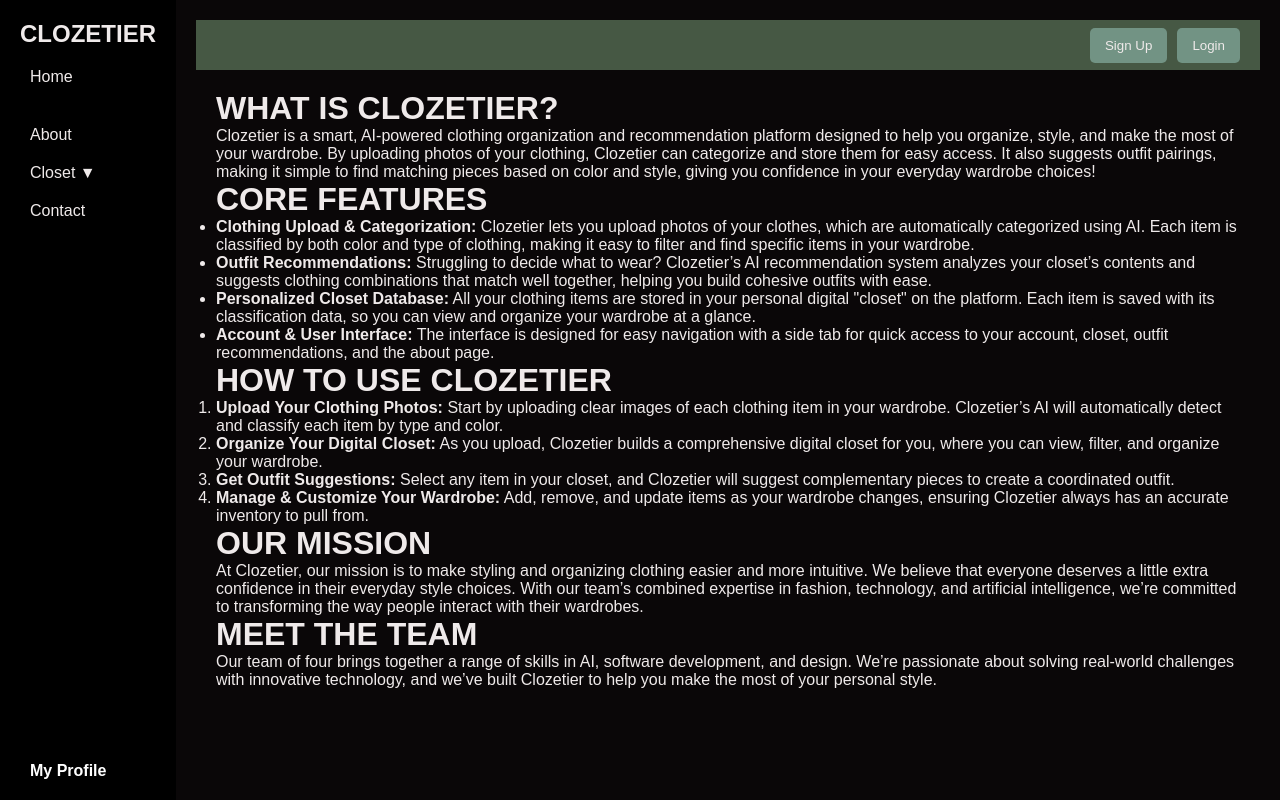
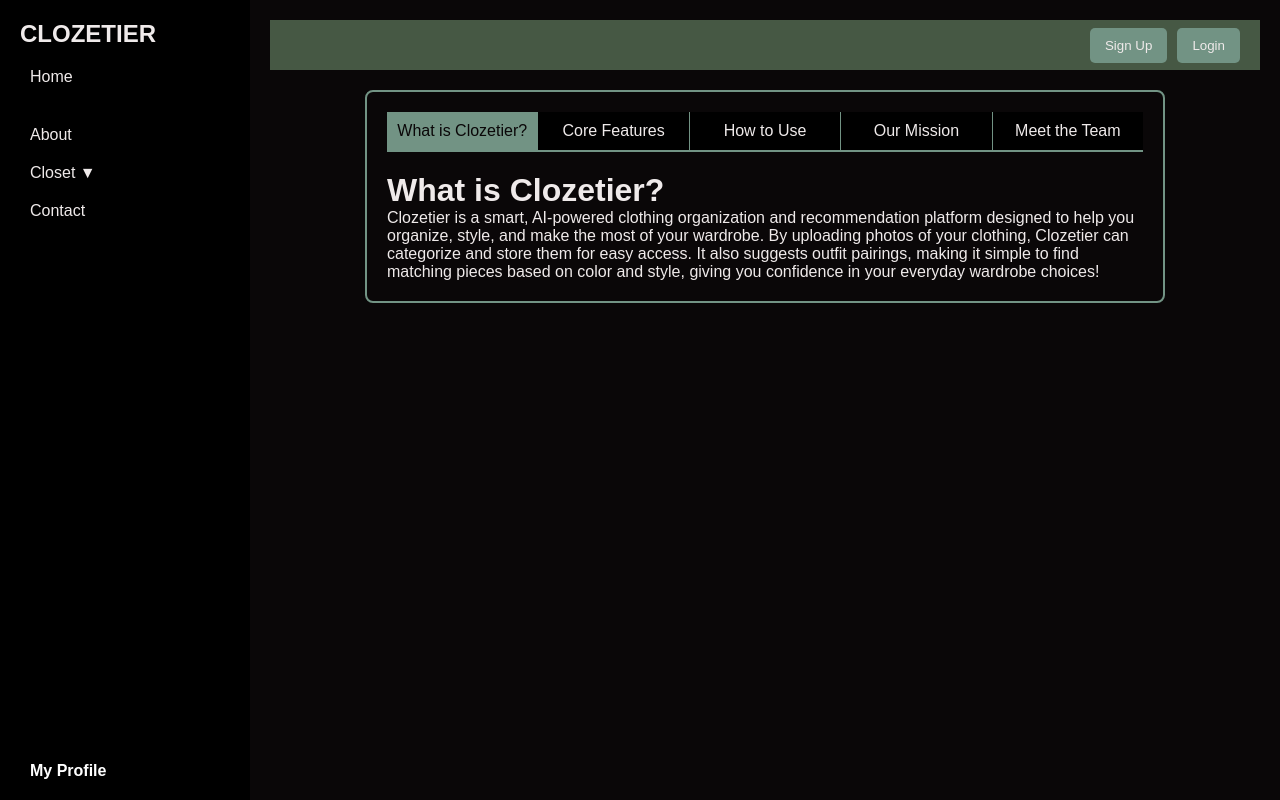
Before and after one commit to whitmireb/clozetier, a Django app: page /about/ in a window 1280 px wide. Run offline with Django 5.2, Linux system fonts and the light colour scheme; parts of the project's set-up code (start-up, migrations or seed data) failed here and were passed over.

Commit message:
edited about page so information is organzied and pleasant to look at.

```diff
--- a/clozetier_site/templates/about.html
+++ b/clozetier_site/templates/about.html
@@ -1,4 +1,3 @@
-<!-- templates/about.html -->
 {% extends "base.html" %}
 
 {% block title %}
@@ -6,28 +5,120 @@
 {% endblock %}
 
 {% block content %}
-    <h1>WHAT IS CLOZETIER?</h1>
-    <p>Clozetier is a smart, AI-powered clothing organization and recommendation platform designed to help you organize, style, and make the most of your wardrobe. By uploading photos of your clothing, Clozetier can categorize and store them for easy access. It also suggests outfit pairings, making it simple to find matching pieces based on color and style, giving you confidence in your everyday wardrobe choices!</p>
+    <style>
+        /* Container for tabs */
+        .tab-container {
+            width: 100%;
+            max-width: 800px;
+            margin: 0 auto;
+            padding: 20px;
+            border: 2px solid var(--accent);
+            border-radius: 8px;
+            background-color: var(--background);
+        }
 
-    <h1>CORE FEATURES</h1>
-    <ul>
-        <li><strong>Clothing Upload & Categorization:</strong> Clozetier lets you upload photos of your clothes, which are automatically categorized using AI. Each item is classified by both color and type of clothing, making it easy to filter and find specific items in your wardrobe.</li>
-        <li><strong>Outfit Recommendations:</strong> Struggling to decide what to wear? Clozetier’s AI recommendation system analyzes your closet’s contents and suggests clothing combinations that match well together, helping you build cohesive outfits with ease.</li>
-        <li><strong>Personalized Closet Database:</strong> All your clothing items are stored in your personal digital "closet" on the platform. Each item is saved with its classification data, so you can view and organize your wardrobe at a glance.</li>
-        <li><strong>Account & User Interface:</strong> The interface is designed for easy navigation with a side tab for quick access to your account, closet, outfit recommendations, and the about page.</li>
-    </ul>
+        /* Tab header */
+        .tab-header {
+            display: flex;
+            justify-content: space-around;
+            border-bottom: 2px solid var(--accent);
+            margin-bottom: 20px;
+        }
 
-    <h1>HOW TO USE CLOZETIER</h1>
-    <ol>
-        <li><strong>Upload Your Clothing Photos:</strong> Start by uploading clear images of each clothing item in your wardrobe. Clozetier’s AI will automatically detect and classify each item by type and color.</li>
-        <li><strong>Organize Your Digital Closet:</strong> As you upload, Clozetier builds a comprehensive digital closet for you, where you can view, filter, and organize your wardrobe.</li>
-        <li><strong>Get Outfit Suggestions:</strong> Select any item in your closet, and Clozetier will suggest complementary pieces to create a coordinated outfit.</li>
-        <li><strong>Manage & Customize Your Wardrobe:</strong> Add, remove, and update items as your wardrobe changes, ensuring Clozetier always has an accurate inventory to pull from.</li>
-    </ol>
+        /* Tab buttons */
+        .tab-button {
+            flex: 1;
+            padding: 10px;
+            text-align: center;
+            cursor: pointer;
+            color: var(--text);
+            background-color: var(--primary);
+            border-right: 1px solid var(--accent);
+        }
 
-    <h1>OUR MISSION</h1>
-    <p>At Clozetier, our mission is to make styling and organizing clothing easier and more intuitive. We believe that everyone deserves a little extra confidence in their everyday style choices. With our team’s combined expertise in fashion, technology, and artificial intelligence, we’re committed to transforming the way people interact with their wardrobes.</p>
+        .tab-button:last-child {
+            border-right: none;
+        }
 
-    <h1>MEET THE TEAM</h1>
-    <p>Our team of four brings together a range of skills in AI, software development, and design. We’re passionate about solving real-world challenges with innovative technology, and we’ve built Clozetier to help you make the most of your personal style.</p>
+        .tab-button:hover {
+            background-color: var(--secondary);
+        }
+
+        .tab-button.active {
+            background-color: var(--accent);
+            color: var(--background);
+        }
+
+        /* Tab content */
+        .tab-content {
+            display: none;
+            color: var(--text);
+        }
+
+        .tab-content.active {
+            display: block;
+        }
+    </style>
+
+    <script>
+        function openTab(event, tabName) {
+            const tabButtons = document.querySelectorAll('.tab-button');
+            const tabContents = document.querySelectorAll('.tab-content');
+
+            // Remove active class from all tabs and hide content
+            tabButtons.forEach(button => button.classList.remove('active'));
+            tabContents.forEach(content => content.classList.remove('active'));
+
+            // Add active class to the clicked tab and show the corresponding content
+            event.currentTarget.classList.add('active');
+            document.getElementById(tabName).classList.add('active');
+        }
+    </script>
+
+<div class="tab-container">
+    <!-- Tabs -->
+    <div class="tab-header">
+        <div class="tab-button active" onclick="openTab(event, 'what-is')">What is Clozetier?</div>
+        <div class="tab-button" onclick="openTab(event, 'features')">Core Features</div>
+        <div class="tab-button" onclick="openTab(event, 'how-to-use')">How to Use</div>
+        <div class="tab-button" onclick="openTab(event, 'mission')">Our Mission</div>
+        <div class="tab-button" onclick="openTab(event, 'team')">Meet the Team</div>
+    </div>
+
+    <!-- Tab Content -->
+    <div id="what-is" class="tab-content active">
+        <h1>What is Clozetier?</h1>
+        <p>Clozetier is a smart, AI-powered clothing organization and recommendation platform designed to help you organize, style, and make the most of your wardrobe. By uploading photos of your clothing, Clozetier can categorize and store them for easy access. It also suggests outfit pairings, making it simple to find matching pieces based on color and style, giving you confidence in your everyday wardrobe choices!</p>
+    </div>
+
+    <div id="features" class="tab-content">
+        <h1>Core Features</h1>
+        <ul>
+            <li><strong>Clothing Upload & Categorization:</strong> Upload photos of your clothes, which are automatically categorized using AI.</li>
+            <li><strong>Outfit Recommendations:</strong> AI suggests clothing combinations that match well together.</li>
+            <li><strong>Personalized Closet Database:</strong> All your clothing items are stored in your personal digital "closet".</li>
+            <li><strong>Account & User Interface:</strong> Easy navigation with a sidebar for quick access.</li>
+        </ul>
+    </div>
+
+    <div id="how-to-use" class="tab-content">
+        <h1>How to Use Clozetier</h1>
+        <ol>
+            <li>Upload your clothing photos.</li>
+            <li>Organize your digital closet.</li>
+            <li>Get outfit suggestions.</li>
+            <li>Manage and customize your wardrobe.</li>
+        </ol>
+    </div>
+
+    <div id="mission" class="tab-content">
+        <h1>Our Mission</h1>
+        <p>At Clozetier, our mission is to make styling and organizing clothing easier and more intuitive. We believe everyone deserves confidence in their everyday style choices.</p>
+    </div>
+
+    <div id="team" class="tab-content">
+        <h1>Meet the Team</h1>
+        <p>Our team of four brings together a range of skills in AI, software development, and design. We’re passionate about solving real-world challenges with innovative technology.</p>
+    </div>
+</div>
 {% endblock %}
```
